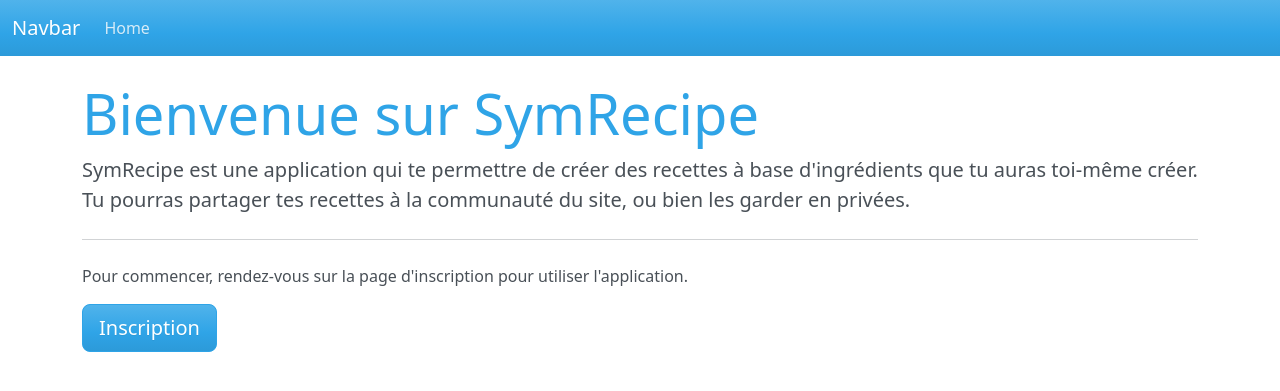
After one commit to kylian97/symrecipe, a Symfony app: template templates/home.html.twig in a window 1280 px wide. The commit adds this page. Shown: the top 391 px of the page. Run offline with Twig, Linux system fonts and the light colour scheme; the template is opened without the code that fills it, so the values that code supplies are empty; some libraries are stand-ins or nearby versions.

Commit message:
✨ Add  homme page

```diff
--- a/templates/base.html.twig
+++ b/templates/base.html.twig
@@ -7,13 +7,25 @@
         {# Run `composer require symfony/webpack-encore-bundle` to start using Symfony UX #}
         {% block stylesheets %}
             {{ encore_entry_link_tags('app') }}
+           <link rel="stylesheet" href="https://cdnjs.cloudflare.com/ajax/libs/bootswatch/5.2.0/cerulean/bootstrap.min.css" integrity="sha512-kMDeZz6PEdoSeRif09ZA8ABOzop+EgPBWDqcINdA/31dP0BQ8Z09lNEV7zupD81IVAm86pUt0zLWTOiZYhG/AQ==" crossorigin="anonymous" referrerpolicy="no-referrer" />
+
         {% endblock %}
 
         {% block javascripts %}
-            {{ encore_entry_script_tags('app') }}
+
         {% endblock %}
-    </head>
-    <body>
-        {% block body %}{% endblock %}
-    </body>
-</html>
+
+     <html>
+      <body>
+
+      {% block header %}
+      {% include "partials/_header.html.twig" %}
+
+      {% endblock %}
+
+        {% block body %}
+
+        {% endblock %}
+
+      </body>
+    </html>
--- /dev/null
+++ b/templates/home.html.twig
@@ -0,0 +1,25 @@
+
+{% extends "base.html.twig" %}
+
+{% block title %} SymRecipe - Accueil {% endblock %}
+
+
+{% block body %}
+   <div class="container mt-4">
+
+    <div class="jumbotron">
+  <h1 class="display-4">Bienvenue sur SymRecipe</h1>
+  <p class="lead">SymRecipe est une application qui te permettre de créer des recettes à base d'ingrédients que tu auras toi-même créer. Tu pourras partager tes recettes à la communauté du site, ou bien les garder en privées.</p>
+  <hr class="my-4">
+  <p>Pour commencer, rendez-vous sur la page d'inscription pour utiliser l'application.</p>
+  <p class="lead">
+    <a class="btn btn-primary btn-lg" href="#" role="button">Inscription</a>
+  </p>
+</div>
+
+   </div>
+
+
+
+
+{% endblock %}
--- /dev/null
+++ b/templates/partials/_header.html.twig
@@ -0,0 +1,17 @@
+<nav class="navbar navbar-expand-lg navbar-dark bg-primary">
+  <div class="container-fluid">
+    <a class="navbar-brand" href="#">Navbar</a>
+    <button class="navbar-toggler" type="button" data-bs-toggle="collapse" data-bs-target="#navbarColor01" aria-controls="navbarColor01" aria-expanded="false" aria-label="Toggle navigation">
+      <span class="navbar-toggler-icon"></span>
+    </button>
+    <div class="collapse navbar-collapse" id="navbarColor01">
+      <ul class="navbar-nav me-auto">
+        <li class="nav-item active">
+          <a class="nav-link" href="#">Home
+            <span class="visually-hidden">(current)</span>
+          </a>
+      </ul>
+
+    </div>
+  </div>
+</nav>
```
Also changed, not shown: src/Controller/HomeController.php (added, +22 -0 lines).
